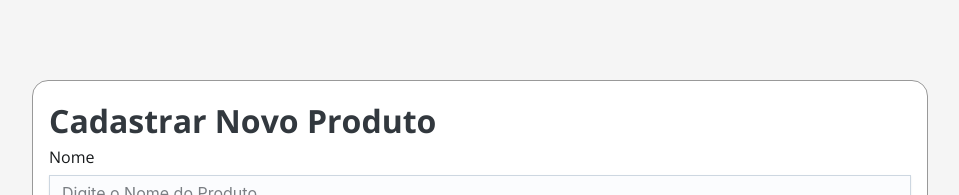
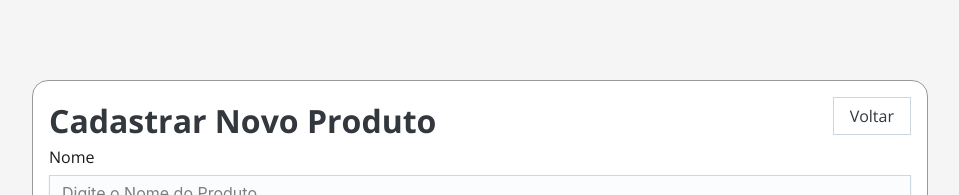
Before and after one commit to DouglasDans/job-test, a Next.js app: page /cadastro in a window 1280 px wide. Shown: the top 195 px of the page, without its empty margins (160-1119 px from the left). Built offline with nearby package versions, Linux system fonts and the light colour scheme.

Commit message:
feat: adiciona botão de voltar no from de cadastro dos produtos

```diff
--- a/src/app/cadastro/page.module.scss
+++ b/src/app/cadastro/page.module.scss
@@ -1,3 +1,8 @@
+.titleContainer{
+  display: flex;
+  justify-content: space-between;
+}
+
 .formContainer{
   display: flex;
   flex-direction: column;
--- a/src/app/cadastro/page.tsx
+++ b/src/app/cadastro/page.tsx
@@ -1,14 +1,18 @@
 import { Button, FormControl, FormLabel, Input, Radio, RadioGroup, Textarea } from "@mui/joy"
 import { Fragment } from "react"
 import styles from './page.module.scss'
+import Link from "next/link"
 
 type Props = {}
 
 export default function CadastroPage({ }: Props) {
   return (
     <Fragment>
-      <div>
+      <div className={styles.titleContainer}>
         <h1>Cadastrar Novo Produto</h1>
+        <Link href={"/"}>
+          <Button variant="outlined" color="neutral">Voltar</Button>
+        </Link>
       </div>
 
       <form className={styles.formContainer}>
```
